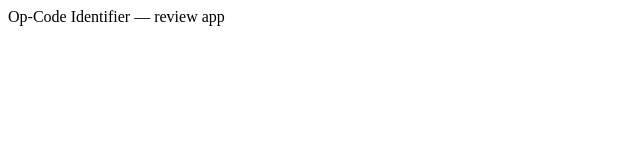
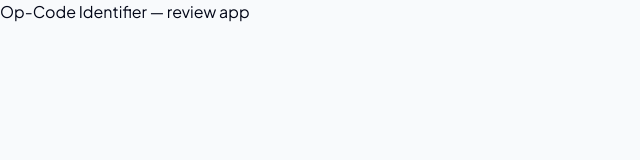
Before and after one commit to blakedaniel15/op-code-identifier, a Next.js app: page / in a window 1280 px wide. Shown: the top 160 px of the page, without its empty margins (0-640 px from the left). Built offline with nearby package versions, Linux system fonts and the light colour scheme.

Commit message:
feat: design tokens, fonts, Tailwind (mirror sibling identity)
Co-Authored-By: Claude Sonnet 4.6 <noreply@anthropic.com>

```diff
--- /dev/null
+++ b/app/globals.css
@@ -0,0 +1,15 @@
+@tailwind base;
+@tailwind components;
+@tailwind utilities;
+:root{
+  --background:248 250 252; --foreground:2 6 23; --card:255 255 255;
+  --primary:15 23 42; --primary-foreground:255 255 255;
+  --accent:3 105 161; --accent-foreground:255 255 255;
+  --muted:232 236 241; --muted-foreground:100 116 139;
+  --border:226 232 240; --ring:15 23 42;
+  --destructive:220 38 38; --destructive-foreground:255 255 255;
+  --exact:5 150 105; --fuzzy:217 119 6; --ai:124 58 237; --unmatched:100 116 139;
+}
+*{border-color:rgb(var(--border));}
+body{background:rgb(var(--background));color:rgb(var(--foreground));}
+.tnum{font-variant-numeric:tabular-nums;}
--- a/app/layout.tsx
+++ b/app/layout.tsx
@@ -1,8 +1,12 @@
+import './globals.css';
+import { Plus_Jakarta_Sans, JetBrains_Mono } from 'next/font/google';
+const sans = Plus_Jakarta_Sans({ subsets: ['latin'], variable: '--font-sans' });
+const mono = JetBrains_Mono({ subsets: ['latin'], variable: '--font-mono' });
 export const metadata = { title: 'Op-Code Identifier' };
 export default function RootLayout({ children }: { children: React.ReactNode }) {
   return (
-    <html lang="en">
-      <body>{children}</body>
+    <html lang="en" className={`${sans.variable} ${mono.variable}`}>
+      <body className="font-sans antialiased">{children}</body>
     </html>
   );
 }
--- /dev/null
+++ b/tailwind.config.ts
@@ -0,0 +1,21 @@
+import type { Config } from 'tailwindcss';
+const c = (v: string) => `rgb(var(${v}) / <alpha-value>)`;
+export default {
+  content: ['./app/**/*.{ts,tsx}', './components/**/*.{ts,tsx}'],
+  theme: { extend: {
+    colors: {
+      background: c('--background'), foreground: c('--foreground'), card: c('--card'),
+      primary: { DEFAULT: c('--primary'), foreground: c('--primary-foreground') },
+      accent: { DEFAULT: c('--accent'), foreground: c('--accent-foreground') },
+      muted: { DEFAULT: c('--muted'), foreground: c('--muted-foreground') },
+      border: c('--border'), ring: c('--ring'),
+      destructive: { DEFAULT: c('--destructive'), foreground: c('--destructive-foreground') },
+      exact: c('--exact'), fuzzy: c('--fuzzy'), ai: c('--ai'), unmatched: c('--unmatched'),
+    },
+    fontFamily: {
+      sans: ['var(--font-sans)', 'system-ui', 'sans-serif'],
+      mono: ['var(--font-mono)', 'ui-monospace', 'monospace'],
+    },
+    borderRadius: { lg: '0.75rem', md: '0.5rem', sm: '0.375rem' },
+  } },
+} satisfies Config;
```
